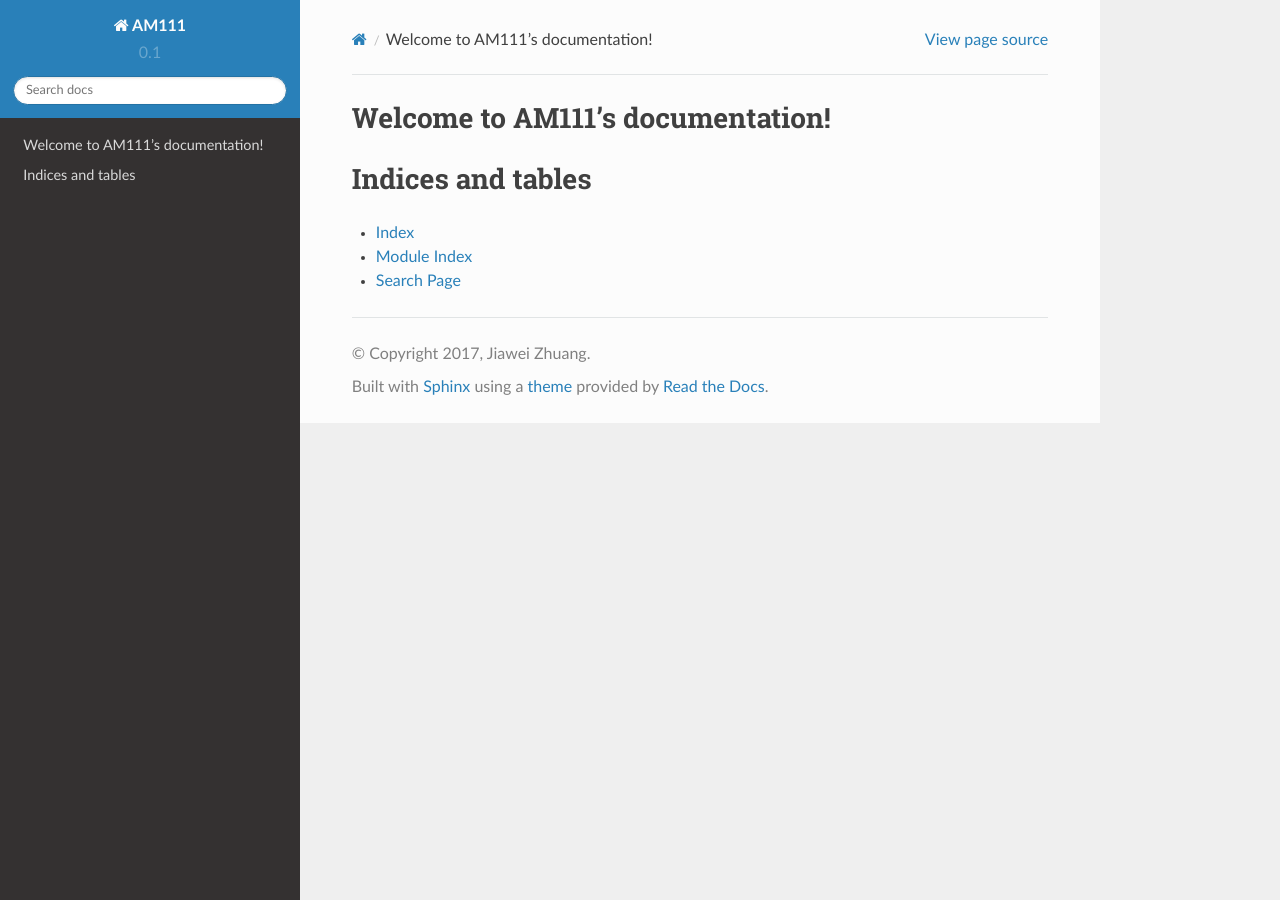
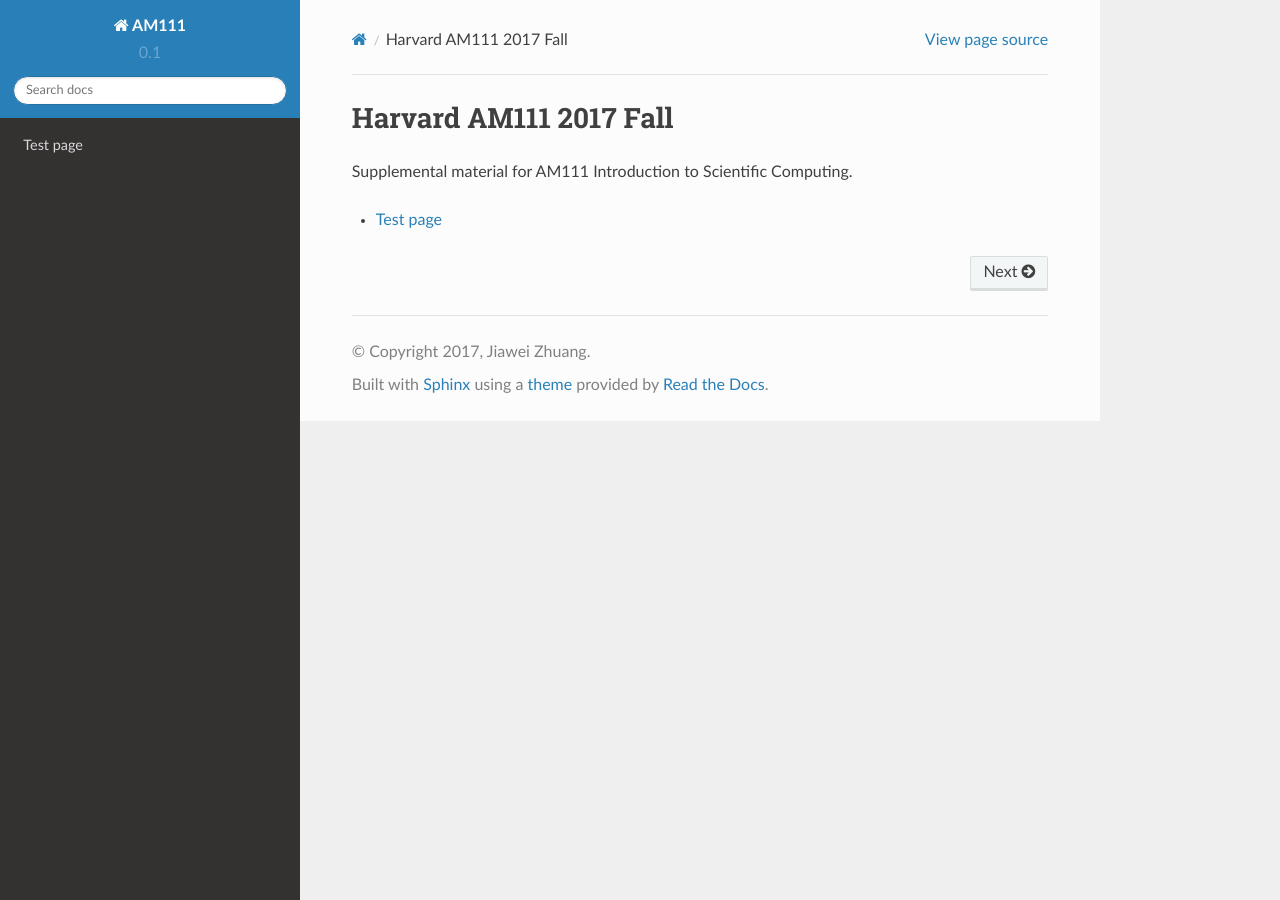
Before and after one commit to JiaweiZhuang/AM111, a Sphinx documentation site: the page built from docs/index.rst, in a window 1280 px wide. Built offline with Sphinx 7.4.7 and the Read the Docs theme 2.0.0, drawn with Linux system fonts in a browser that asks for light colours.

Commit message:
Test simple page
Signed-off-by: JiaweiZhuang <jiaweizhuang@g.harvard.edu>

```diff
--- a/docs/index.rst
+++ b/docs/index.rst
@@ -3,18 +3,12 @@
    You can adapt this file completely to your liking, but it should at least
    contain the root `toctree` directive.
 
-Welcome to AM111's documentation!
-=================================
+Harvard AM111 2017 Fall
+=======================
+
+Supplemental material for AM111 Introduction to Scientific Computing.
 
 .. toctree::
-   :maxdepth: 2
-   :caption: Contents:
+   :maxdepth: 1
 
-
-
-Indices and tables
-==================
-
-* :ref:`genindex`
-* :ref:`modindex`
-* :ref:`search`
+   testpage
```
Also changed, not shown: docs/testpage.rst (added, +15 -0 lines).
